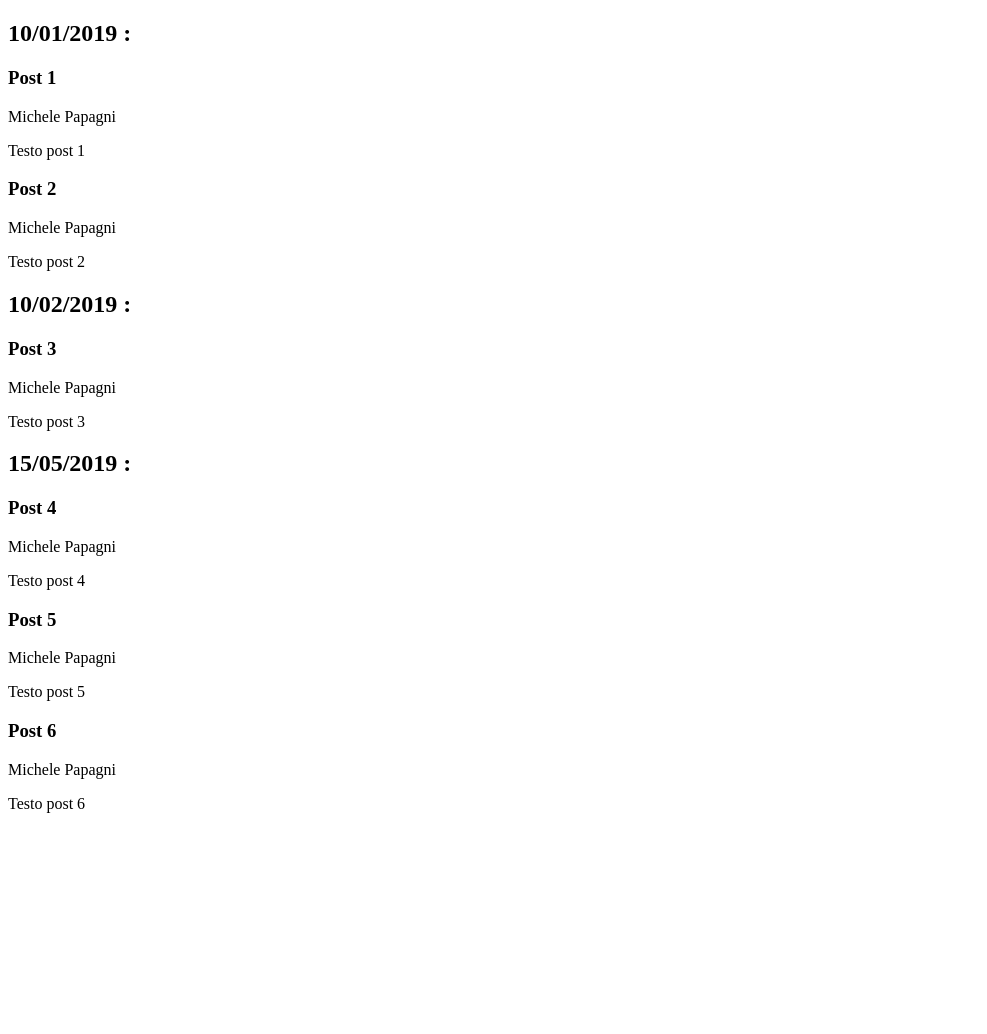
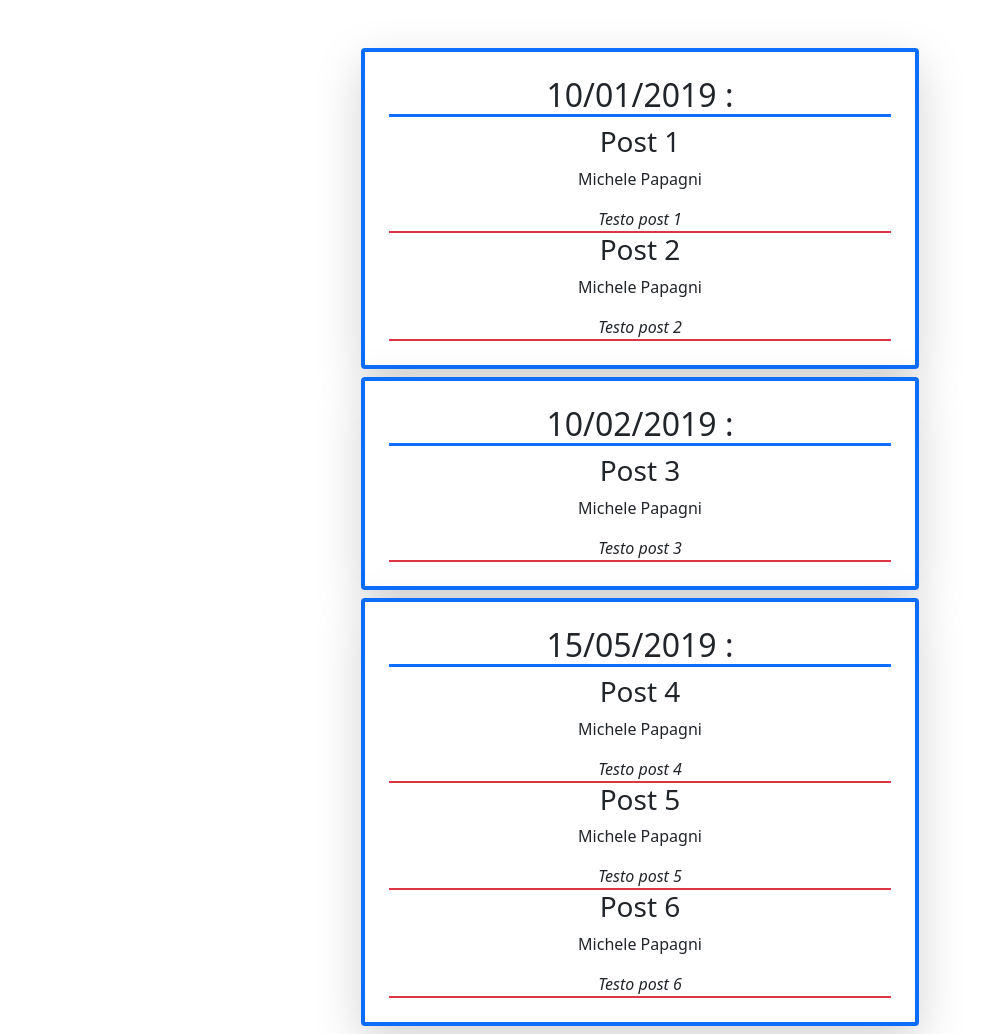
Before and after one commit to GabriPini/php-snacks-b1, a PHP site: page / in a window 1280 px wide. Shown: the whole page, without its empty margins (0-987 px from the left). Before the commit the page ends 813 px from the top, so only its background shows below. Run offline with PHP 8.4, Linux system fonts and the light colour scheme.

Commit message:
add some style

```diff
--- a/Snack-3/index.php
+++ b/Snack-3/index.php
@@ -53,18 +53,26 @@ $posts = [
     <meta http-equiv="X-UA-Compatible" content="IE=edge">
     <meta name="viewport" content="width=device-width, initial-scale=1.0">
     <title>Snack-3</title>
+    <link href="https://cdn.jsdelivr.net/npm/bootstrap@5.1.3/dist/css/bootstrap.min.css" rel="stylesheet" integrity="sha384-1BmE4kWBq78iYhFldvKuhfTAU6auU8tT94WrHftjDbrCEXSU1oBoqyl2QvZ6jIW3" crossorigin="anonymous">
 </head>
 <body>
 
+<div class="container mt-5">
 
     <?php foreach ($posts as $key => $value) : ?>
-      <h2>  <?= $key ?> : </h2>
-      <?php foreach ($value as $key => $post) : ?>
-            <h3> <?= $post['title']; ?></h3>
-            <p> <?= $post['author']; ?></p>
-            <p> <?= $post['text']; ?></p>
-        <?php endforeach; ?>
+
+    <div class="card shadow-lg bg-body w-50 text-center p-4  my-2 border-4 border-primary m-auto">
+
+        <h2 class="border-bottom  border-primary border-3" >  <?= $key ?> : </h2>
+        <?php foreach ($value as $key => $post) : ?>
+              <h3> <?= $post['title']; ?></h3>
+              <p> <?= $post['author']; ?></p>
+              <em class="border-bottom  border-danger border-2"> <?= $post['text']; ?></em>
+          <?php endforeach; ?>
+    </div>
+
     <?php endforeach; ?>
+</div>
 
 </body>
 </html>
```
